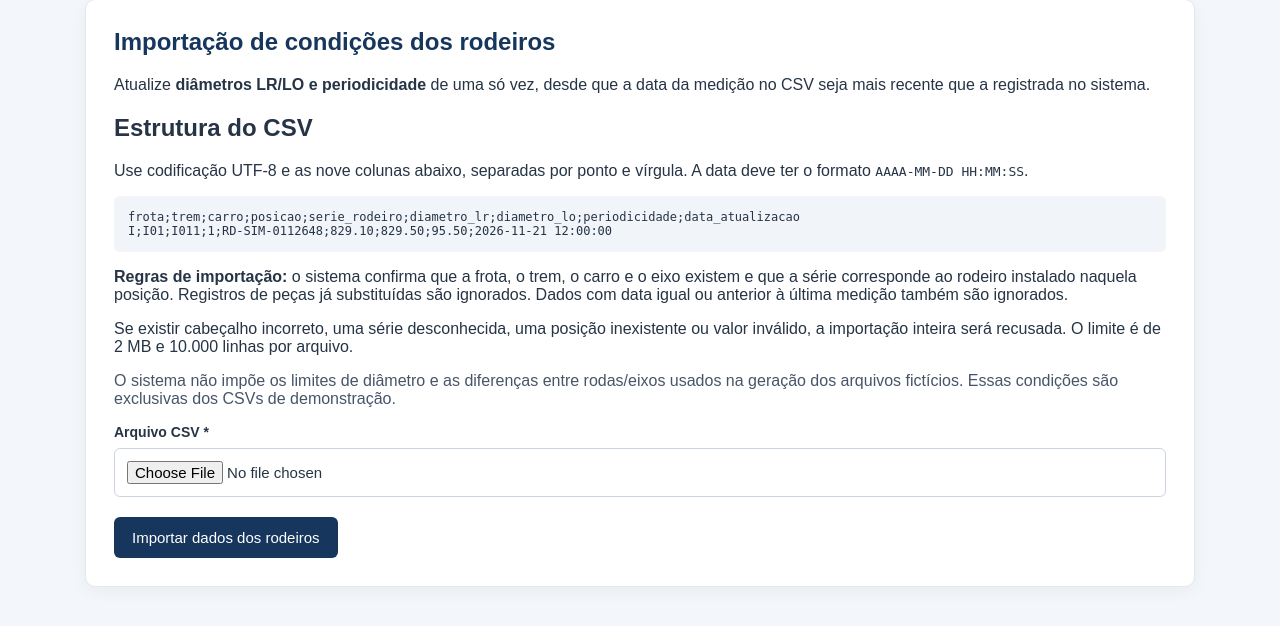
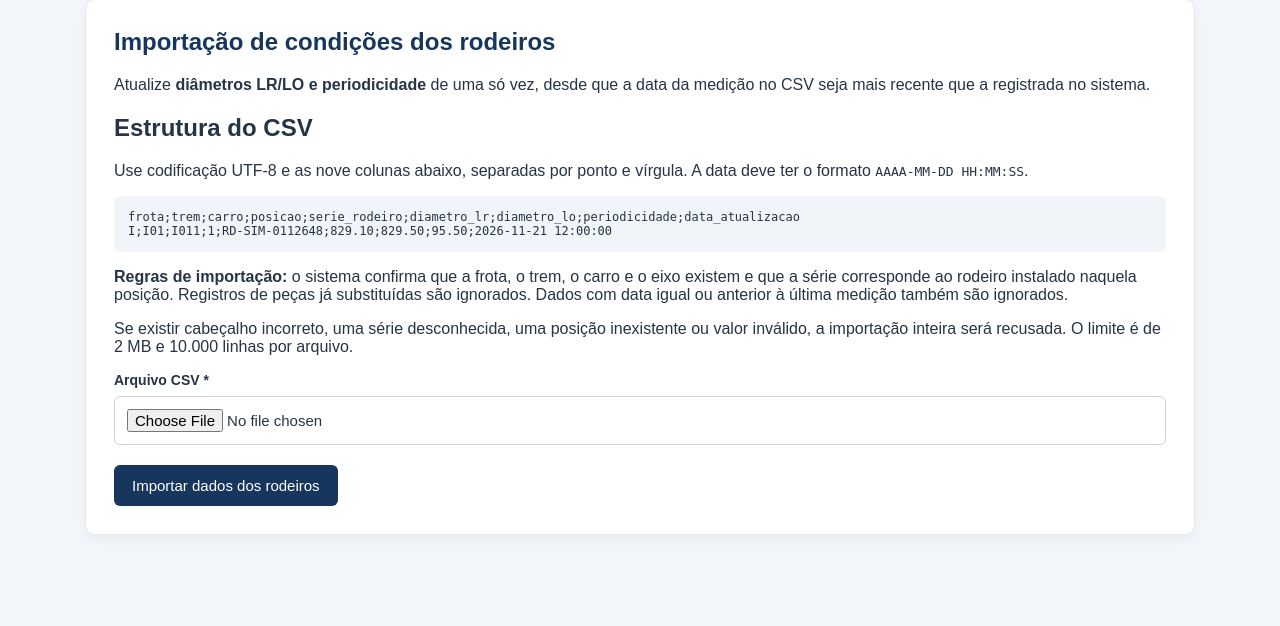
Before and after one commit to DiegoArmelin/SGR-M, a Laravel app: template resources/views/importacoes/periodicidade.blade.php in a window 1280 px wide. Shown: the part 36-662 px from the top of the page. Run offline with Laravel 12, Linux system fonts and the light colour scheme; the template is opened without the code that fills it, so the values that code supplies are empty.

Commit message:
docs: limita especificacao a regras efetivamente aplicadas pelo importador

```diff
--- a/resources/views/importacoes/periodicidade.blade.php
+++ b/resources/views/importacoes/periodicidade.blade.php
@@ -25,7 +25,6 @@ I;I01;I011;1;RD-SIM-0112648;829.10;829.50;95.50;2026-11-21 12:00:00</pre>
 
         <p><strong>Regras de importação:</strong> o sistema confirma que a frota, o trem, o carro e o eixo existem e que a série corresponde ao rodeiro instalado naquela posição. Registros de peças já substituídas são ignorados. Dados com data igual ou anterior à última medição também são ignorados.</p>
         <p>Se existir cabeçalho incorreto, uma série desconhecida, uma posição inexistente ou valor inválido, a importação inteira será recusada. O limite é de 2 MB e 10.000 linhas por arquivo.</p>
-        <p style="color:#475569">O sistema não impõe os limites de diâmetro e as diferenças entre rodas/eixos usados na geração dos arquivos fictícios. Essas condições são exclusivas dos CSVs de demonstração.</p>
 
         <form action="{{ route('importacoes.periodicidade.store') }}" method="POST" enctype="multipart/form-data">
             @csrf
```
